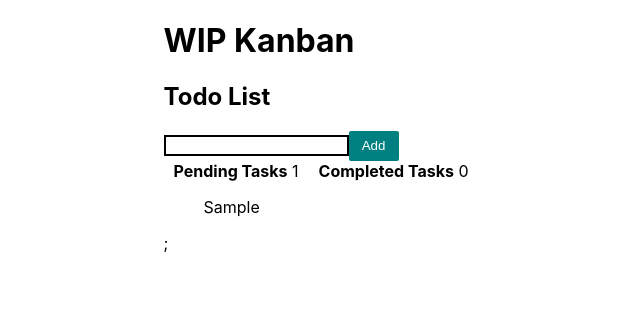
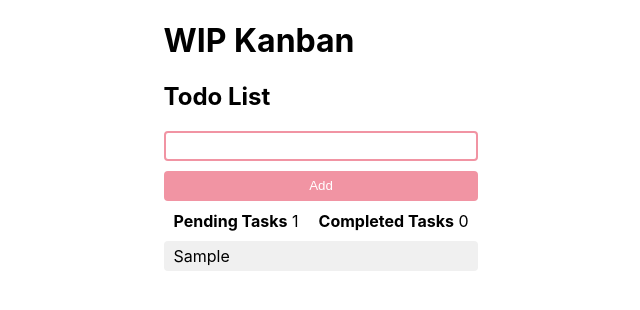
Before and after one commit to Summerpoison/kanban_to-do_list, a React (Create React App) app in the folder todo-app/: page / in a window 1280 px wide. Both pictures are taken after typing "Sample" into the empty fields and a click on the button "Add". Shown: the top 310 px of the page, without its empty margins (319-959 px from the left). Built offline with nearby package versions, Linux system fonts and the light colour scheme.

Commit message:
modified tags to improve UI design with changes to index.css

```diff
--- a/todo-app/src/App.js
+++ b/todo-app/src/App.js
@@ -1,6 +1,7 @@
 import React, { useState } from "react";
 import './App.css';
 import styled from "styled-components";
+
 
 const Container = styled.div`
   display: flex;
@@ -8,27 +9,44 @@ const Container = styled.div`
   flex-direction: column;
 `;
 const Button = styled.button`
-  display:inline-block;
+  display: inline-block;
   flex: 1;
   border: none;
-  background-color: teal;
+  background-color: var(--accent);
   color: white;
   height: 30px;
-  width: 50px;
-  border-radius: 2px;
+  width: 100%;
+  border-radius: 4px;
   cursor: pointer;
 `;
 const Text = styled.input`
-  border: 2px solid #000;
-`;
+  border: 2px solid var(--accent);
+  border-radius: 4px;
+  width: 100%;
+  height: 30px;
+  box-sizing: border-box;
+  margin-bottom: 10px;
+  `;
 const TaskCount = styled.span`
   margin: 10px;
 `;
 const Tasks = styled.div`
+  border: none;
+  margin: 10px 0 10px 0;
 `;
 const LIST = styled.li`
-    listStyle:"none";
-    text-decoration: "line-through";
+  listStyle:"none";
+  text-decoration: "line-through";
+  border: none;
+  background-color: var(--grey-light);
+  margin-bottom: 5px;
+  padding: 5px 10px;
+  border-radius: 4px;
+`;
+
+const TaskList = styled.ul`
+  padding: 0;
+  margin: 0;
 `;
 
 function App() {
@@ -70,6 +88,7 @@ return item;
   };
 
 
+
   return (
     <Container>
       <div>
@@ -86,7 +105,7 @@ return item;
           </TaskCount>
         </Tasks>
         <div>
-          <ul>
+          <TaskList>
             {todoList.map((todo) => {
               return (
                 <LIST
@@ -96,13 +115,14 @@ return item;
                   style={{
                     listStyle: "none",
                     textDecoration: todo.complete && "line-through",
+                    color: todo.complete && "var(--grey-medium)",
                   }}
                 >
                   {todo.task}
                 </LIST>
               );
             })}
-          </ul>;
+          </TaskList>
         </div>
       </div>
     </Container>
--- a/todo-app/src/index.css
+++ b/todo-app/src/index.css
@@ -1,3 +1,11 @@
+:root {
+  --peach: #fedad3;
+  --accent: #f194a3;
+  --grey-light: #f0f0f0;
+  --grey-medium: #ccd5d8;
+  --grey-dark: #8a939c;
+}
+
 body {
   margin: 0;
   font-family: -apple-system, BlinkMacSystemFont, 'Segoe UI', 'Roboto', 'Oxygen',
```
